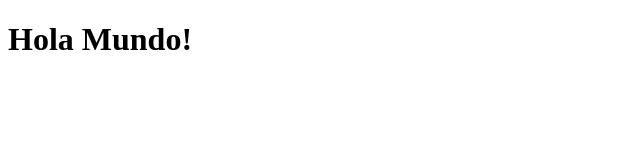
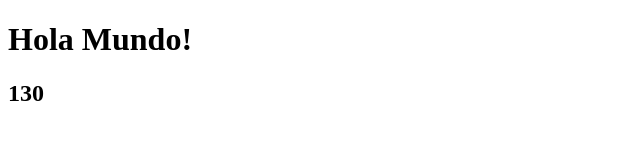
Before and after one commit to TherrianGO/ProyectoPrueba001, a plain HTML site: page index.html in a window 1280 px wide. Shown: the full height of the page, 0-640 px from the left. Drawn offline with Linux system fonts and the light colour scheme.

Commit message:
segundo commit

```diff
--- a/index.html
+++ b/index.html
@@ -8,5 +8,6 @@
 </head>
 <body>
     <h1>Hola Mundo!</h1>
+    <h2>130</h2>
 </body>
 </html>
```
